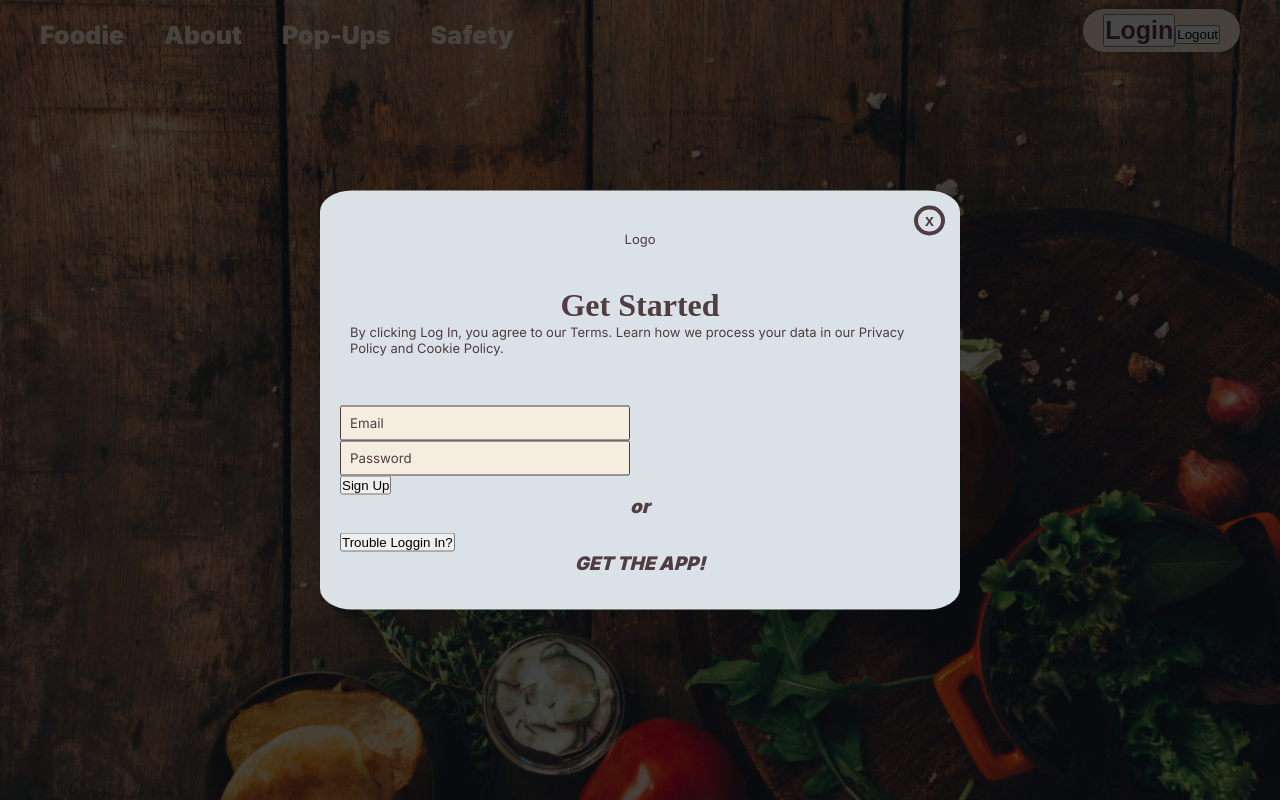
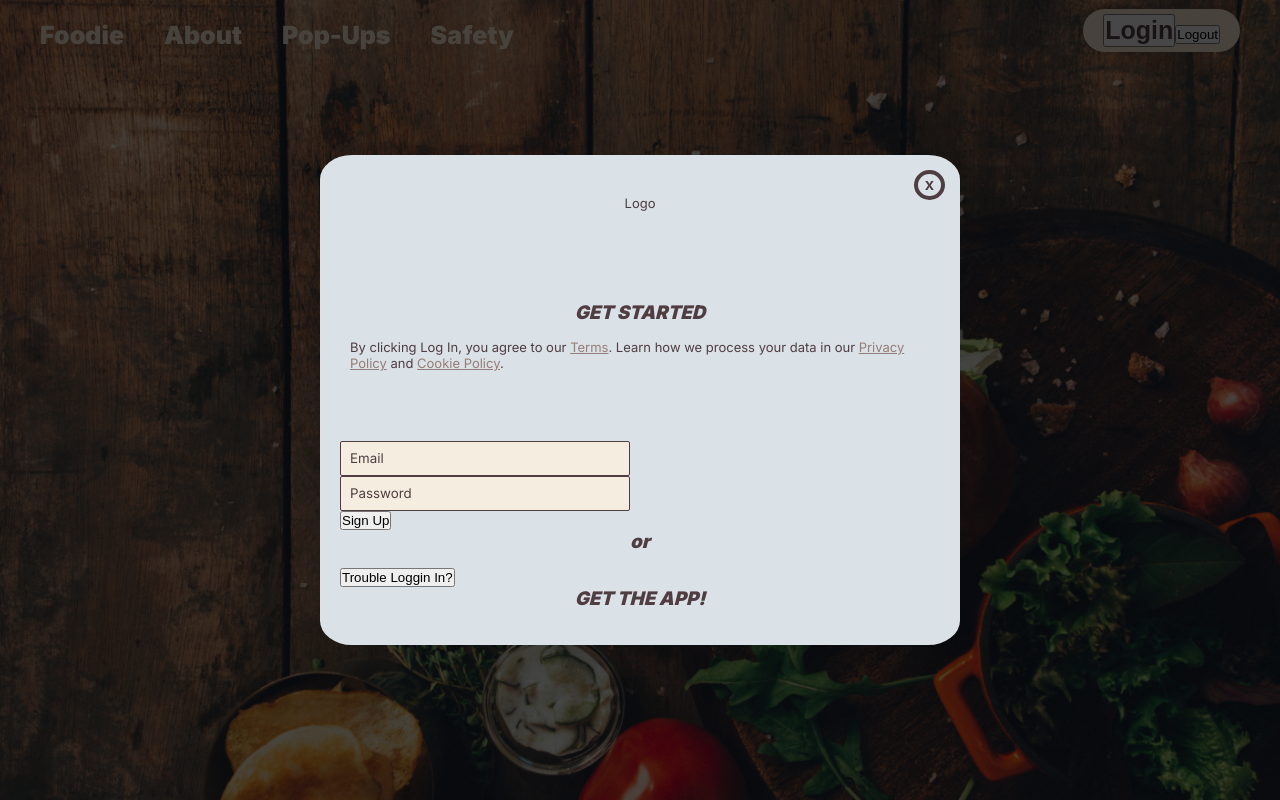
Before and after one commit to FFT-Food-for-Thought/Foodie, a React (Create React App) app: page / in a window 1280 px wide. Both pictures are taken after a click on the button "Create Account". Shown: the top 800 px of the page. Built offline with nearby package versions, Linux system fonts and the light colour scheme; no server answers; the database is empty.

Commit message:
added formatting to h3 and p tags

```diff
--- a/src/Components/Signup.js
+++ b/src/Components/Signup.js
@@ -27,13 +27,12 @@ const Signup = ({ openSignup, children, onSignupClose }) => {
             <div>
               <p>Logo</p>
             </div>
-            <div>
-              <h1>Get Started</h1>
-            </div>
-            <div>
+            <div className="form-container">
+              <h3>GET STARTED</h3>
               <p>
-                By clicking Log In, you agree to our Terms. Learn how we process
-                your data in our Privacy Policy and Cookie Policy.
+                By clicking Log In, you agree to our <a href="">Terms</a>. Learn
+                how we process your data in our <a href="">Privacy Policy</a>{" "}
+                and <a href="">Cookie Policy</a>.
               </p>
             </div>
           </div>
--- a/src/Css/signup.css
+++ b/src/Css/signup.css
@@ -57,3 +57,11 @@
   right: 0;
   padding: 15px 15px;
 }
+
+.form-container {
+  display: flex;
+  flex-direction: column;
+  padding-top: 50px;
+  align-items: center;
+  padding-bottom: 20px;
+}
```
